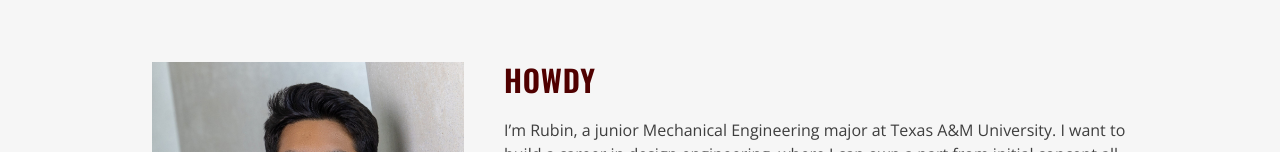
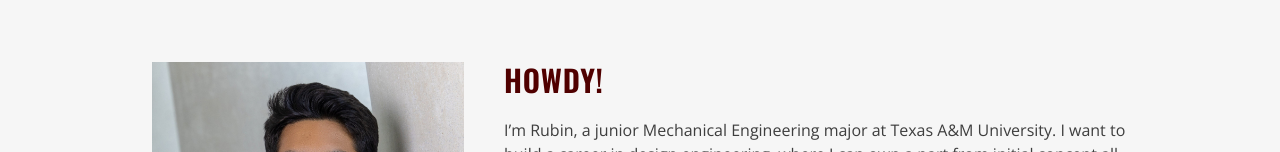
Before and after one commit to Rao-Dev/Portfolio, a Next.js app: page / in a window 1280 px wide. Shown: the part 562-714 px from the top of the page. Built offline with nearby package versions, Linux system fonts and the light colour scheme.

Commit message:
Add exclamation mark to Howdy heading
Co-Authored-By: Claude Opus 5.5 <noreply@anthropic.com>

```diff
--- a/src/app/page.tsx
+++ b/src/app/page.tsx
@@ -57,7 +57,7 @@ export default function Home() {
               className="aspect-square w-full max-w-xs border-b-4 border-maroon object-cover object-top"
             />
             <div>
-              <h2 className="font-display text-3xl font-semibold tracking-wide text-accent uppercase">Howdy</h2>
+              <h2 className="font-display text-3xl font-semibold tracking-wide text-accent uppercase">Howdy!</h2>
               <div className="mt-5 space-y-4 text-muted text-pretty">
                 {profile.about.map((paragraph) => (
                   <p key={paragraph}>{paragraph}</p>
```
